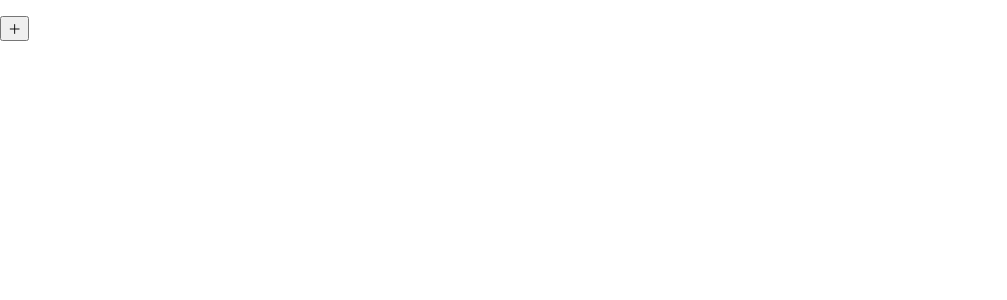
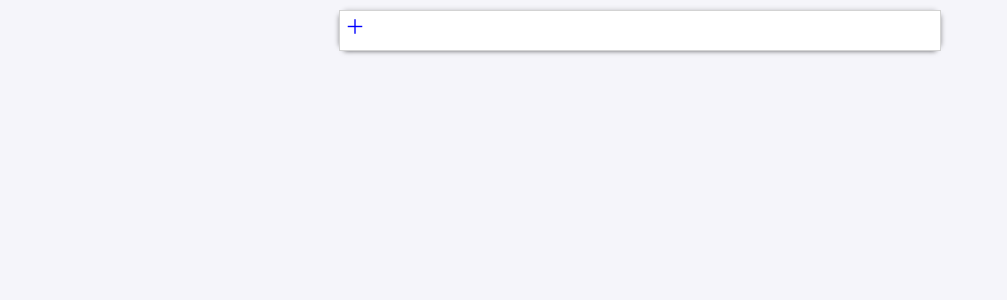
Before and after one commit to unikounio/react-memo-app, a React (Create React App) app: page / in a window 1280 px wide. Shown: the top 300 px of the page, without its empty margins (0-1007 px from the left). Built offline with nearby package versions, Linux system fonts and the light colour scheme.

Commit message:
CSSを設定した

```diff
--- a/src/AddMemo.jsx
+++ b/src/AddButton.jsx
@@ -1,5 +1,5 @@
 //押すと編集状態に移行する「＋」ボタンのコンポーネント
-export default function AddMemo({ memos, setMemos, setSelectedMemoId }) {
+export default function AddButton({ memos, setMemos, setSelectedMemoId }) {
   function handleOnClick() {
     const newMemoId = crypto.randomUUID();
     setMemos([...memos, { id: newMemoId, content: ["新規メモ"] }]);
@@ -7,7 +7,7 @@ export default function AddMemo({ memos, setMemos, setSelectedMemoId }) {
   }
 
   return (
-    <button type="button" onClick={handleOnClick}>
+    <button className="add-button" type="button" onClick={handleOnClick}>
       ＋
     </button>
   );
--- a/src/App.jsx
+++ b/src/App.jsx
@@ -1,15 +1,16 @@
 import { useState } from "react";
 import useMemos from "./useMemos.jsx";
 import MemoList from "./MemoList.jsx";
-import AddMemo from "./AddMemo.jsx";
-import EditMemo from "./EditMemo.jsx";
+import AddButton from "./AddButton.jsx";
+import MemoEditor from "./MemoEditor.jsx";
 
 export default function App() {
   const [memos, setMemos] = useMemos();
   const [selectedMemoId, setSelectedMemoId] = useState(null);
 
   return (
-    <div className="App">
+    <div className="app-container">
+      <div className="list-container">
         {memos !== null && (
           <MemoList
             memos={memos}
@@ -18,13 +19,15 @@ export default function App() {
           />
         )}
 
-      <AddMemo
+        <AddButton
           memos={memos || []}
           setMemos={setMemos}
           setSelectedMemoId={setSelectedMemoId}
         />
+      </div>
+      <div className="editor-container">
         {selectedMemoId && (
-        <EditMemo
+          <MemoEditor
             memos={memos}
             setMemos={setMemos}
             selectedMemoId={selectedMemoId}
@@ -32,5 +35,6 @@ export default function App() {
           />
         )}
       </div>
+    </div>
   );
 }
--- a/src/EditMemo.jsx
+++ b/src/MemoEditor.jsx
@@ -1,7 +1,7 @@
 import { useState, useEffect } from "react";
 
 //メモの編集・削除を行うコンポーネント
-export default function EditMemo({
+export default function MemoEditor({
   memos,
   setMemos,
   selectedMemoId,
@@ -45,13 +45,20 @@ export default function EditMemo({
 
   return (
     <form onSubmit={handleSubmit}>
-      <textarea value={memoContent} onChange={handleOnChange} />
-      <button type="submit" disabled={!memoContent.trim()}>
-        編集
-      </button>
-      <button type="button" onClick={handleDelete}>
-        削除
-      </button>
+      <textarea
+        cols="40"
+        rows="10"
+        value={memoContent}
+        onChange={handleOnChange}
+      />
+      <div className="editor-button">
+        <button type="submit" id="edit-button" disabled={!memoContent.trim()}>
+          編集
+        </button>
+        <button type="button" id="delete-button" onClick={handleDelete}>
+          削除
+        </button>
+      </div>
     </form>
   );
 }
--- a/src/index.css
+++ b/src/index.css
@@ -1,10 +1,10 @@
 body {
   margin: 0;
+  padding: 0;
+  background-color: #f5f5fa;
   font-family: -apple-system, BlinkMacSystemFont, "Segoe UI", "Roboto", "Oxygen",
     "Ubuntu", "Cantarell", "Fira Sans", "Droid Sans", "Helvetica Neue",
     sans-serif;
-  -webkit-font-smoothing: antialiased;
-  -moz-osx-font-smoothing: grayscale;
 }
 
 code {
@@ -13,15 +13,106 @@ code {
 }
 
 ul {
+  padding: 0;
+  margin: 0;
   list-style: none;
-  padding-left: 0;
+}
+
+li {
+  margin: 0;
+  padding: 5px;
+  color: blue;
+  text-decoration: underline;
+  max-width: fit-content;
+  cursor: pointer;
+}
+
+li:hover,
+.add-button:hover {
+  color: darkblue;
+}
+
+textarea {
+  border: solid 2px lightgray;
+  font-size: 20px;
+  height: 500px;
+  width: 300px;
+  padding: 10px;
+  margin: 10px;
+  border-radius: 10px;
+}
+
+.app-container {
+  display: flex;
+  justify-content: space-between;
+  background-color: white;
+  width: 600px;
+  margin: 10px auto;
+  padding: 0;
+  font-size: 20px;
+  align-items: center;
+  border: solid 1px lightgray;
+  box-shadow:
+    0 -5px 5px -5px rgba(0, 0, 0, 0.2),
+    5px 0 5px -5px rgba(0, 0, 0, 0.4),
+    -5px 0 5px -5px rgba(0, 0, 0, 0.4),
+    0 5px 5px -5px rgba(0, 0, 0, 0.6);
+}
+
+.list-container {
+  display: flex;
+  justify-content: flex-start;
+  align-items: flex-start;
+  flex-direction: column;
+  margin: 0;
+  padding: 0;
+  align-self: flex-start;
 }
 
 .add-button {
   background-color: transparent;
+  border: none;
+  color: blue;
+  cursor: pointer;
+  padding: 0px 0px 10px 5px;
+  margin: 0;
+  font-family: inherit;
+  font-size: inherit;
+  text-align: center;
 }
 
-/* TODO: 一覧されるタイトルを青＋下線にする */
-/* TODO: 一覧されるタイトルをホバーすると水色になる */
-/* TODO: EditMemoコンポーネントを左に寄せる */
-/* TODO:  */
+.editor-container {
+  display: flex;
+  justify-content: center;
+  align-self: center;
+  flex-flow: column, nowrap;
+}
+
+.editor-button {
+  display: flex;
+  justify-content: space-between;
+  align-self: center;
+  flex-flow: row, nowrap;
+}
+
+#edit-button {
+  margin: 10px 0px 15px 30px;
+  padding: 0px;
+  width: 200px;
+  font-size: 20px;
+  border: solid 2px lightgray;
+  border-radius: 10px;
+}
+
+#delete-button {
+  margin: 10px 30px 15px 0px;
+  width: 70px;
+  font-size: 20px;
+  border: solid 2px lightgray;
+  border-radius: 10px;
+}
+
+#edit-button:not(:disabled):hover,
+#delete-button:hover {
+  border: solid 3px gray;
+}
```
Lines whose indentation alone changed are shown as unchanged.
